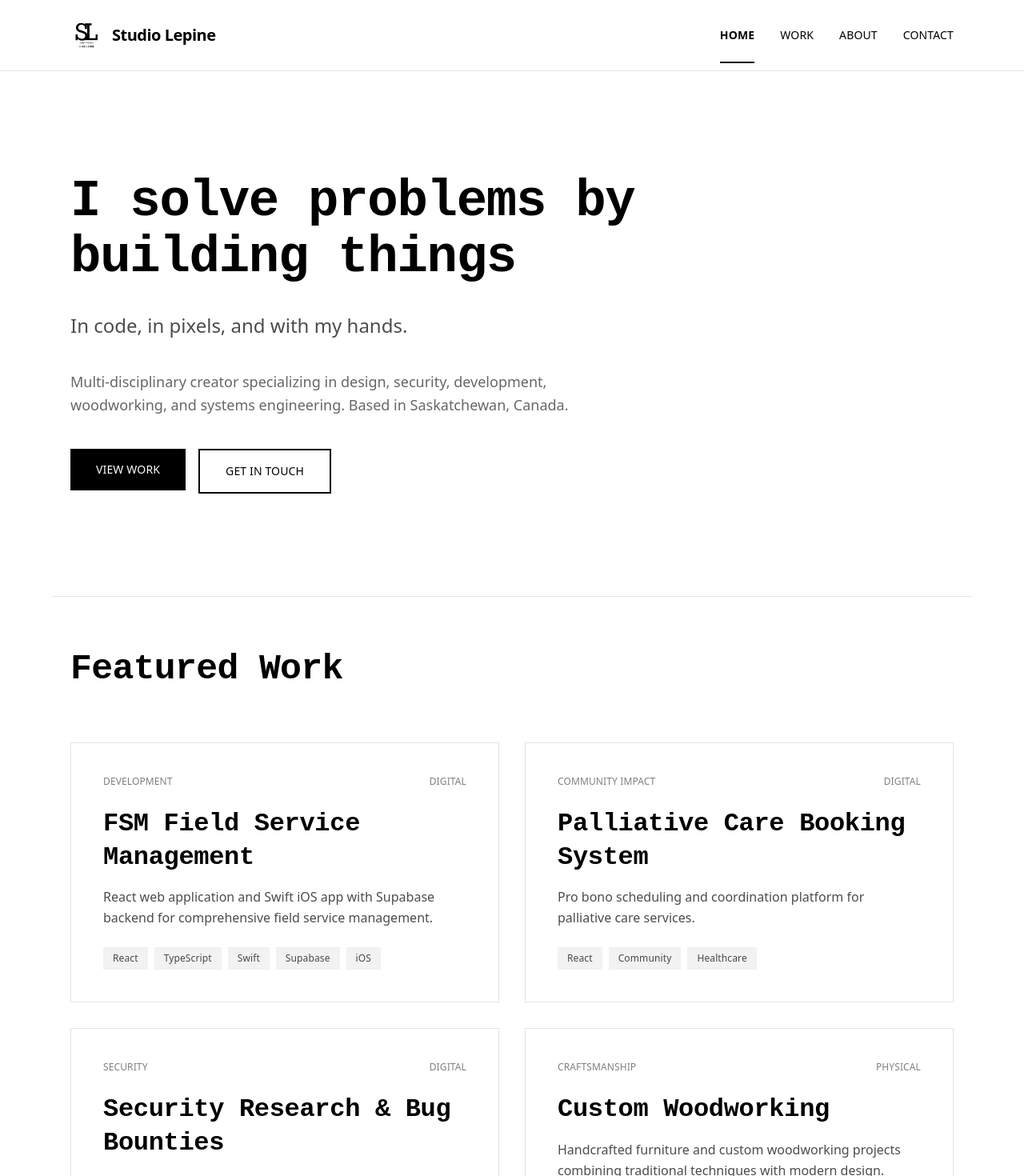
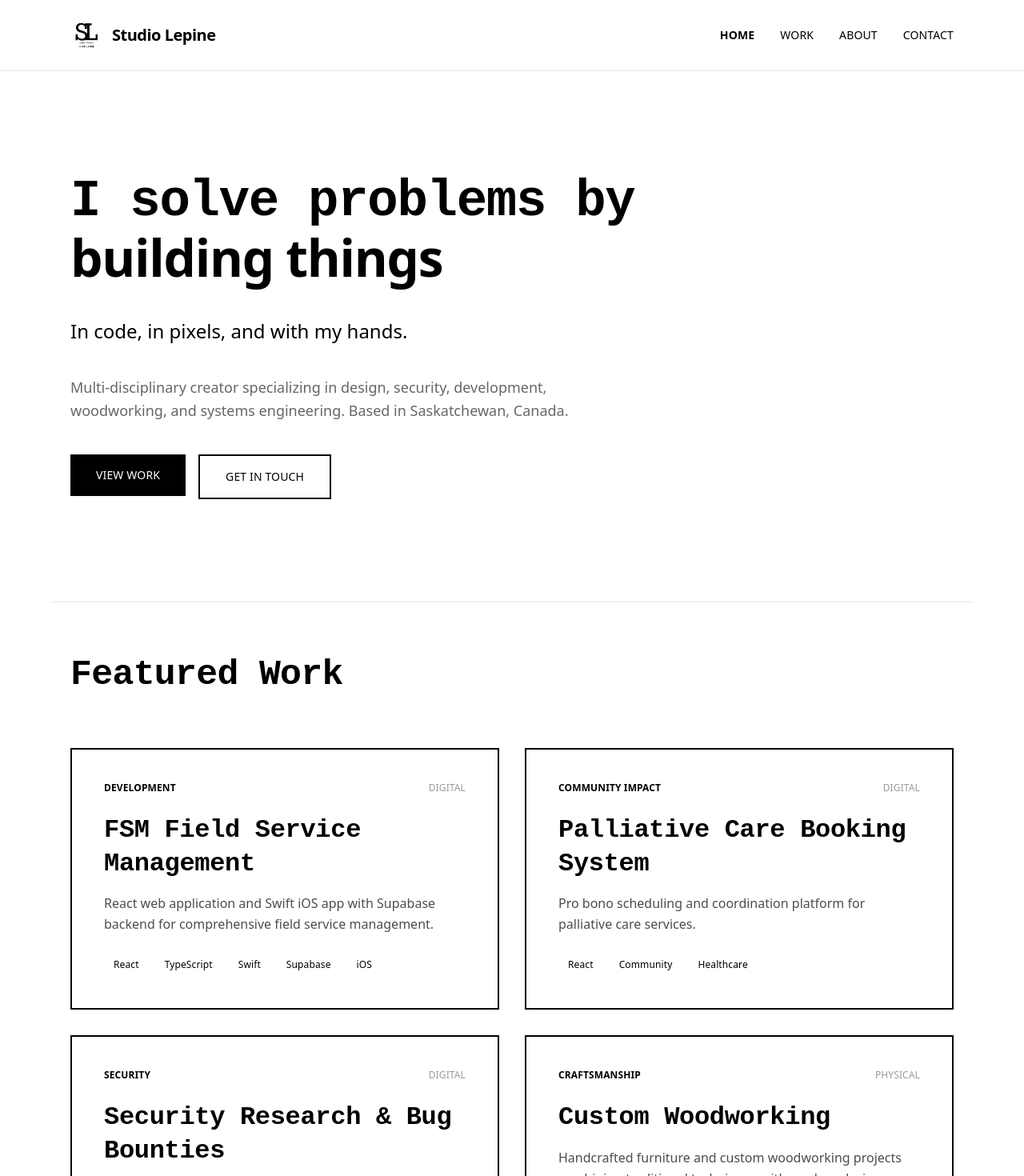
Before and after one commit to Voqii/StudioLepine, a React (Vite) app: page / in a window 1280 px wide. Shown: the top 1470 px of the page at 80% size. Built offline with nearby package versions, Linux system fonts and the light colour scheme; a web font is replaced by a local one.

Commit message:
gfx: color exploration

```diff
--- a/src/components/Header.tsx
+++ b/src/components/Header.tsx
@@ -52,7 +52,7 @@
                 </span>
                 {isActive(path) && (
                   <motion.div
-                    className="absolute -bottom-[25px] left-0 right-0 h-[2px] bg-black"
+                    className="absolute -bottom-[25px] left-0 right-0 h-[2px] bg-accent-dark"
                     layoutId="activeNav"
                     transition={{ duration: 0.3, ease: [0.25, 0.1, 0.25, 1] }}
                   />
--- a/src/pages/Home.tsx
+++ b/src/pages/Home.tsx
@@ -61,10 +61,11 @@
               animate={{ opacity: 1, y: 0 }}
               transition={{ duration: 0.6, delay: 0.1 }}
             >
-              I solve problems by building things
+              I solve problems by{' '}
+              <span className="text-accent-dark">building things</span>
             </motion.h1>
             <motion.p
-              className="font-mono text-xl md:text-2xl text-black/70 mb-10 leading-snug"
+              className="font-mono text-xl md:text-2xl text-steel mb-10 leading-snug"
               initial={{ opacity: 0, y: 20 }}
               animate={{ opacity: 1, y: 0 }}
               transition={{ duration: 0.6, delay: 0.2 }}
@@ -129,19 +130,25 @@
               <motion.div
                 key={project.id}
                 variants={staggerItem}
-                className="border border-black/10 p-10 hover:border-black/30 transition-all duration-300 group cursor-pointer"
-                whileHover={{ y: -4, boxShadow: '0 4px 20px rgba(0,0,0,0.06)' }}
+                className={`border-2 p-10 transition-all duration-300 group cursor-pointer ${
+                  project.category === 'digital'
+                    ? 'border-steel-light/30 hover:border-steel'
+                    : 'border-accent-light/30 hover:border-accent'
+                }`}
+                whileHover={{ y: -4, boxShadow: '0 4px 20px rgba(0,0,0,0.08)' }}
               >
                 <div className="flex items-start justify-between mb-6">
-                  <span className="font-mono text-xs uppercase tracking-widest text-black/50">
+                  <span className={`font-mono text-xs uppercase tracking-widest font-semibold ${
+                    project.category === 'digital' ? 'text-steel' : 'text-accent'
+                  }`}>
                     {project.subcategory}
                   </span>
-                  <span className="font-mono text-xs uppercase tracking-widest text-black/50">
+                  <span className="font-mono text-xs uppercase tracking-widest text-black/40">
                     {project.category}
                   </span>
                 </div>
 
-                <h3 className="font-mono text-2xl font-semibold mb-4 leading-tight tracking-tight group-hover:text-black/80 transition-colors">
+                <h3 className="font-mono text-2xl font-semibold mb-4 leading-tight tracking-tight group-hover:opacity-80 transition-opacity">
                   {project.title}
                 </h3>
                 <p className="font-sans text-base text-black/70 mb-6 leading-relaxed">{project.description}</p>
@@ -150,7 +157,11 @@
                   {project.tags.map((tag) => (
                     <span
                       key={tag}
-                      className="font-sans text-xs px-3 py-1.5 bg-black/5 text-black/70 group-hover:bg-black/10 transition-colors"
+                      className={`font-sans text-xs px-3 py-1.5 transition-colors ${
+                        project.category === 'digital'
+                          ? 'bg-steel/10 text-steel-dark group-hover:bg-steel/20'
+                          : 'bg-accent/10 text-accent-dark group-hover:bg-accent/20'
+                      }`}
                     >
                       {tag}
                     </span>
--- a/tailwind.config.js
+++ b/tailwind.config.js
@@ -8,8 +8,20 @@
     extend: {
       colors: {
         accent: {
-          DEFAULT: '#000000',
-          light: '#333333',
+          DEFAULT: '#8B4513',      // Saddle brown - earthy, craftsmanship
+          light: '#A0826D',        // Lighter warm brown
+          dark: '#654321',         // Dark brown
+          muted: '#B8997A',        // Very muted tan
+        },
+        sage: {
+          DEFAULT: '#7A8B7A',      // Muted sage green - technical/natural
+          light: '#9DAF9D',
+          dark: '#5F6F5F',
+        },
+        steel: {
+          DEFAULT: '#6B7280',      // Steel gray - industrial/technical
+          light: '#9CA3AF',
+          dark: '#4B5563',
         }
       },
       fontFamily: {
```
